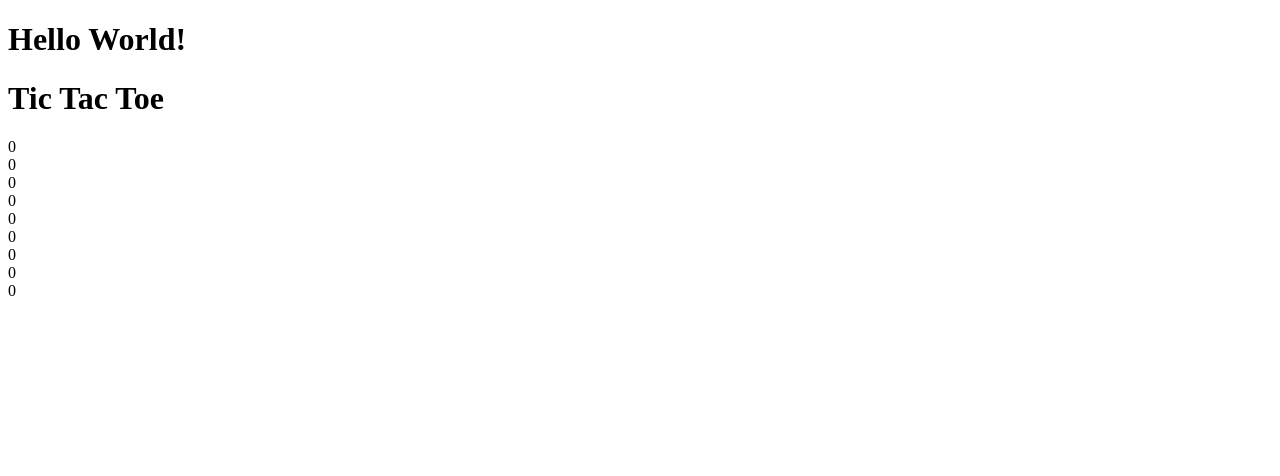
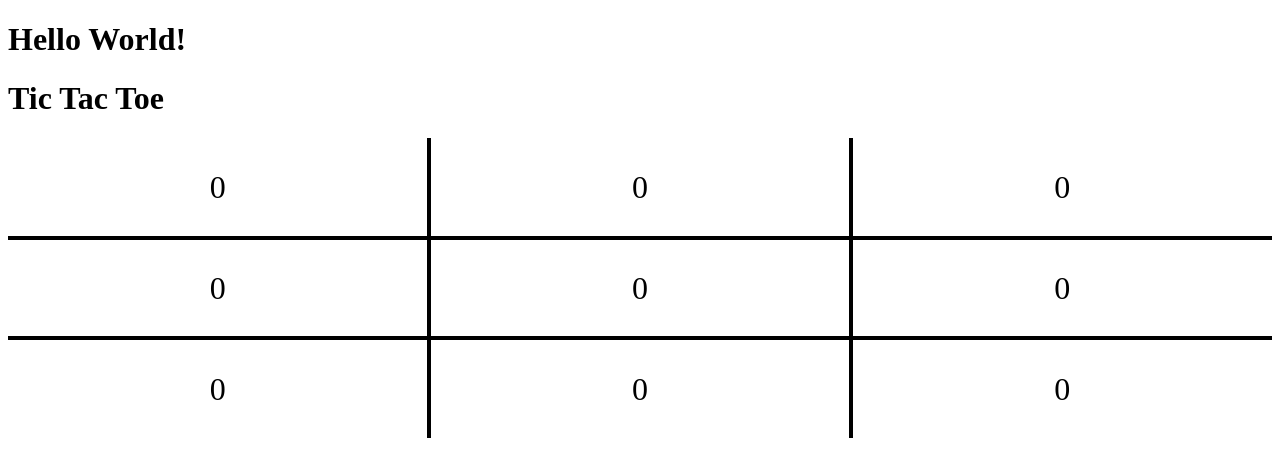
Before and after one commit to lybb-web/tic-tac-toe, a plain HTML site: page index.html in a window 1280 px wide. Drawn offline with Linux system fonts and the light colour scheme.

Commit message:
Wrote css code to form tic ac toe borders

```diff
--- a/index.html
+++ b/index.html
@@ -4,6 +4,7 @@
     <head>
         <meta charset="utf-8">
         <title>Tic Tac Toe</title>
+        <link rel="stylesheet" href="styles.css">
     </head>
 
     <body>
--- a/styles.css
+++ b/styles.css
@@ -0,0 +1,39 @@
+#game-grid {
+    display: grid;
+    grid-template-rows: repeat(3, 100px);
+    font-size: 32px;
+}
+
+.game-row {
+    display: grid;
+    grid-template-columns: repeat(3, 1fr);
+
+}
+
+.game-cell
+{
+    display: grid;
+    align-items: center;
+    justify-items: center;
+}
+
+.game-row > div {
+    border: 2px solid black;
+}
+
+.game-cell:first-child{
+    border-left: none;
+}
+
+.game-cell:nth-child(3n)
+{
+    border-right: none;
+}
+
+#game-row-1 > div {
+    border-top: none;
+}
+
+#game-row-3 > div {
+    border-bottom: none;
+}
--- a/tic-tac-toe.js
+++ b/tic-tac-toe.js
@@ -18,6 +18,7 @@ const TicTacToeGame = (function(){
         function makeGameBoard()
         {
             let gameGrid = document.createElement("div");
+            gameGrid.id = "game-grid";
             for (let i = 0; i < gameboard.length; i++)
             {
                 var gameRow = document.createElement("div");
@@ -25,9 +26,13 @@ const TicTacToeGame = (function(){
                 {
                     var gameCell = document.createElement("div");
                     gameCell.textContent = gameboard[i][j];
+                    gameCell.id = "game-cell-" + (i* 3 + j+1);
+                    gameCell.classList.add("game-cell");
                     gameRow.appendChild(gameCell);
 
                 }
+                gameRow.id = "game-row-" + (i+1);
+                gameRow.classList.add("game-row");
                 gameGrid.appendChild(gameRow);
             }
             body.appendChild(gameGrid);
```
